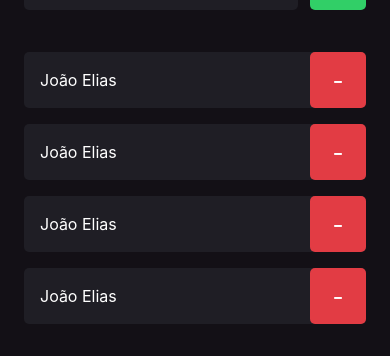
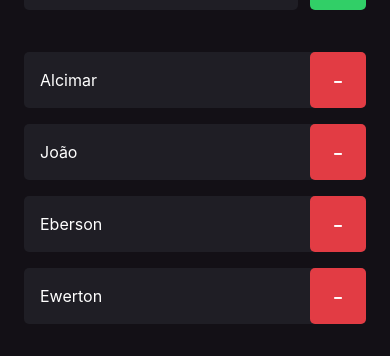
Before and after one commit to joaomalfatti/imhere, a React Native app: screen / in a window 390 px wide. Shown: the part 203-559 px from the top of the page. Built offline with nearby package versions, Linux system fonts and the light colour scheme.

Commit message:
Foi criado uma chave para que chame certo os nomes conforme o array

```diff
--- a/src/screens/Home/index.tsx
+++ b/src/screens/Home/index.tsx
@@ -46,7 +46,10 @@ export default function Home(){
 
       {
         participants.map(participant => (
-          <Participant name = "João Elias" onRemove={() => handleParticipantRemove("João")}/>
+          <Participant
+            key={participant}
+            name ={participant}
+            onRemove={() => handleParticipantRemove(participant)}/>
         ))
       }
 
```
